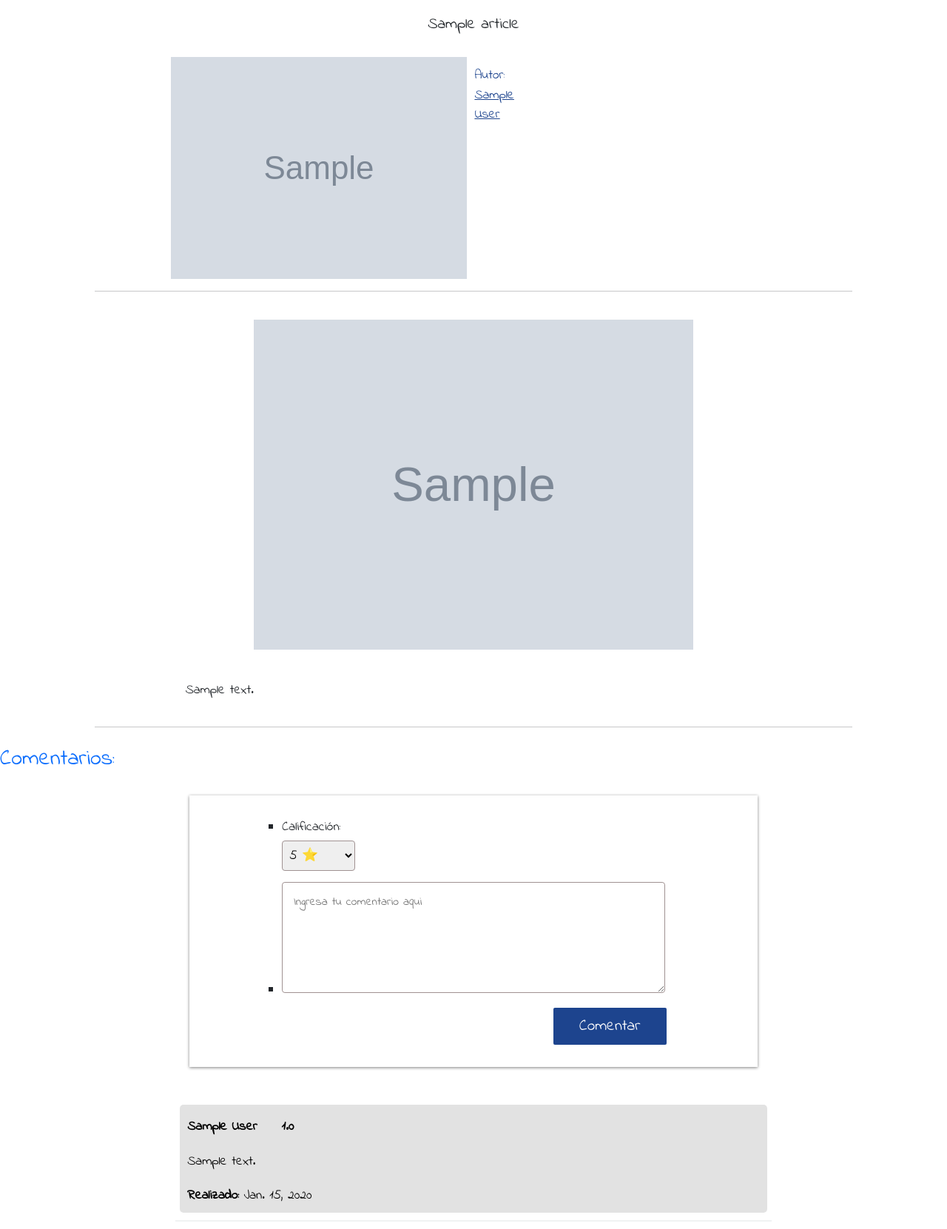
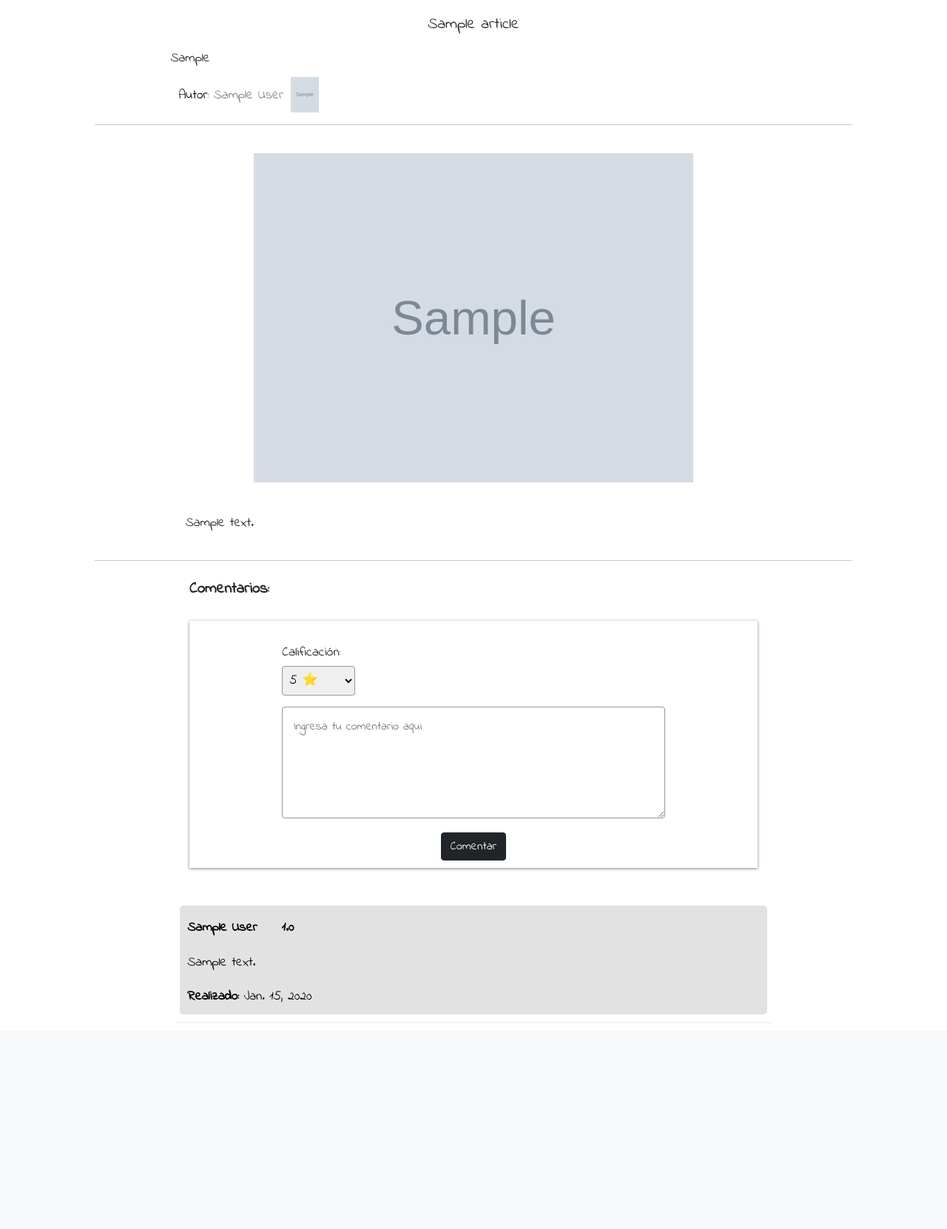
Before and after one commit to Frogy1961/HablemosdeVino, a Django app: a page that uses HablemosVino/manage_post/templates/comments/add_comment.html in a window 1280 px wide. Shown: the part 96-1757 px from the top of the page at 74% size. After the commit the page ends 1467 px from the top, so only its background shows below. Run offline with Django 4.2, Linux system fonts and the light colour scheme; a user stored in the database is signed in; tables that the repository leaves empty hold one stand-in row (values such as "Sample post"); grey boxes marked "Sample" are stand-in pictures; some libraries are stand-ins or nearby versions.

Commit message:
Cambio css operacional 150923

```diff
--- a/HablemosVino/manage_post/static/manage_post/post/css/article_detail.css
+++ b/HablemosVino/manage_post/static/manage_post/post/css/article_detail.css
@@ -32,16 +32,16 @@
 .content-post .post-author span {
     margin-top: 12px;
     margin-left: 10px;
-    color: #1d448e;
+    color: darkmagenta;
 }
 
 .content-post .post-author span>a{
-    color: #1d448e;
+    color: darkmagenta;
 }
 
 .content-post .post-author span>a:hover{
-    text-decoration: underline;
-    color: #1d448e;
+    text-decoration: none;
+    color: darkmagenta;
 }
 
 .content-post .post-image {
--- a/HablemosVino/manage_post/templates/comments/add_comment.html
+++ b/HablemosVino/manage_post/templates/comments/add_comment.html
@@ -10,12 +10,12 @@
     <form method="POST" class="form-general comments">
         <!-- Agregar token -->
         {% csrf_token %}
-        <ul>
+        <ul style="list-style-type: none;">
             <!-- Obtener formulario  -->
             {{ form.as_ul }}
         </ul>
 
         <!-- Asignar valor al input -->
-        <input type="submit" value="Comentar" class="btn-submit btn-comment">
+        <input type="submit" value="Comentar" style="margin-bottom: 10px;" class="btn btn-dark">
     </form>
 </div>
--- a/HablemosVino/manage_post/templates/manage_post/article_detail.html
+++ b/HablemosVino/manage_post/templates/manage_post/article_detail.html
@@ -7,6 +7,16 @@
 <!-- Bloque css -->
 {% block css %}
 <link rel="stylesheet" href="{% static 'manage_post/post/css/article_detail.css' %}">
+<style>
+  span a.estilo {
+    text-decoration: none;
+    color: grey !important;
+  }
+  span a:hover, a.active a {
+    color: black !important;
+  }
+
+</style>
 {% endblock css %}
 
 <!-- Bloque título -->
@@ -20,17 +30,18 @@
         <h2>{{ article.title }}</h2>
     </div>
     <div class="post-introduction line">
-        <p{{ article.introduction }}</p>
+        <p>{{ article.introduction }}</p>
     </div>
     <div class="post-author line">
+        <!-- Redirigir al perfil del autor -->
+        <span style="color: black;">Autor: <a class="estilo" href="{% url 'view_profile' article.user_id.pk %}">{{ article.user_id.full_name }}</a></span>
         <!-- Imagen del autor del artículo -->
         {% if article.user_id.profile %}
-        <img src="{{ article.user_id.profile.photo.url }}" class="img-author" alt="Autor Post">
+        <img src="{{ article.user_id.profile.photo.url }}" class="img-author" style="width: 3rem;height: 3rem; padding-left: 10px;" alt="Autor Post">
         {% else %}
-        <img src="{% static 'base/image/Default/default-user.png' %}" class="img-author" alt="Autor Post">
+        <img src="{% static 'base/image/Default/default-user.png' %}" style="width: 40px;padding-left: 10px;" class="img-author" alt="Autor Post">
         {% endif %}
-        <!-- Redirigir al perfil del autor -->
-        <span>Autor: <a href="{% url 'view_profile' article.user_id.pk %}">{{ article.user_id.full_name }}</a></span>
+
     </div>
     <hr>
     <div class="post-image">
@@ -44,7 +55,7 @@
 </div>
 
 <!-- Comentarios -->
-<h2 class="text-primary">Comentarios:</h2>
+<h2 style="margin-left: 20%;font-size: 1.3rem;font-weight: bold;">Comentarios:</h2>
 
 <!-- Incluir agregar comentarios -->
 {% if request.user.is_authenticated %}
```
Also changed, not shown: HablemosVino/manage_post/templates/manage_post/navbar_category.html (+9 -6 lines), HablemosVino/user/templates/profile/view_profile.html (+33 -22 lines), HablemosVino/media/Articles/Pasta_Alfredo_230X180.png (added).
